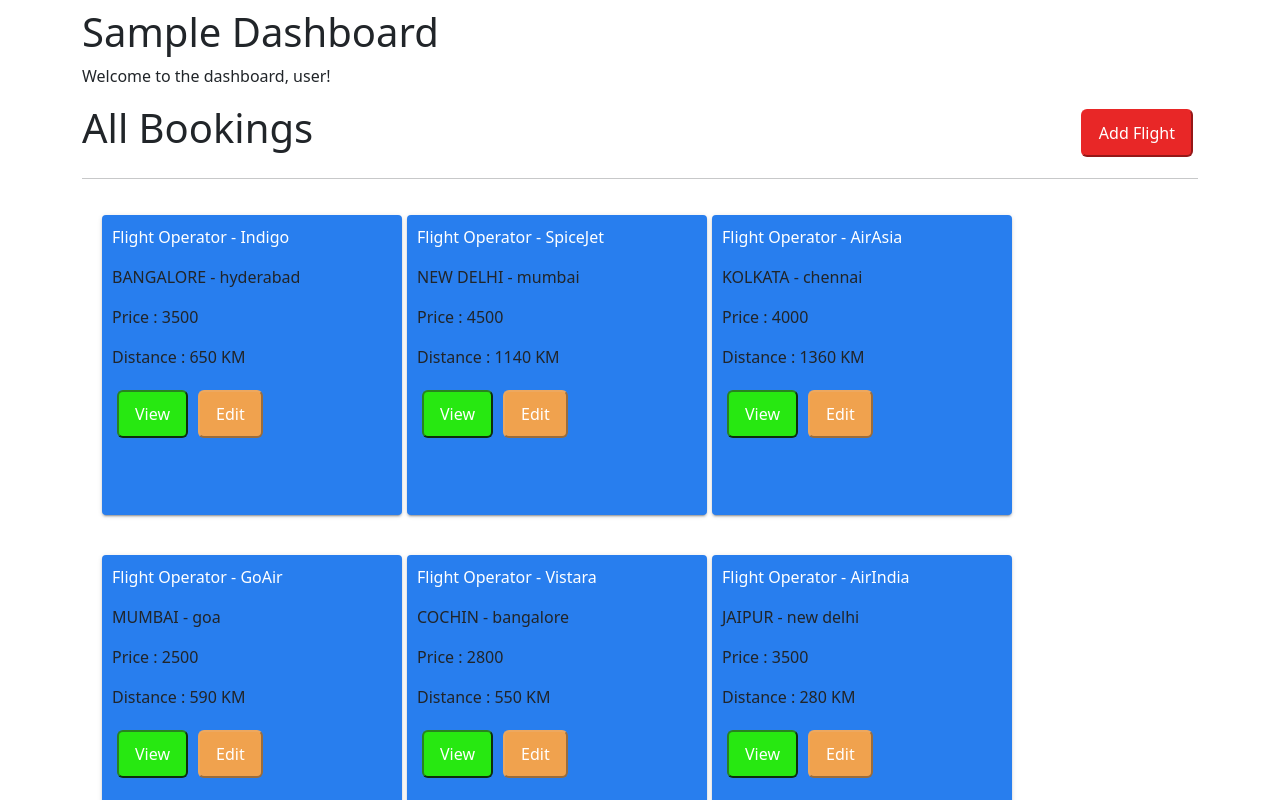
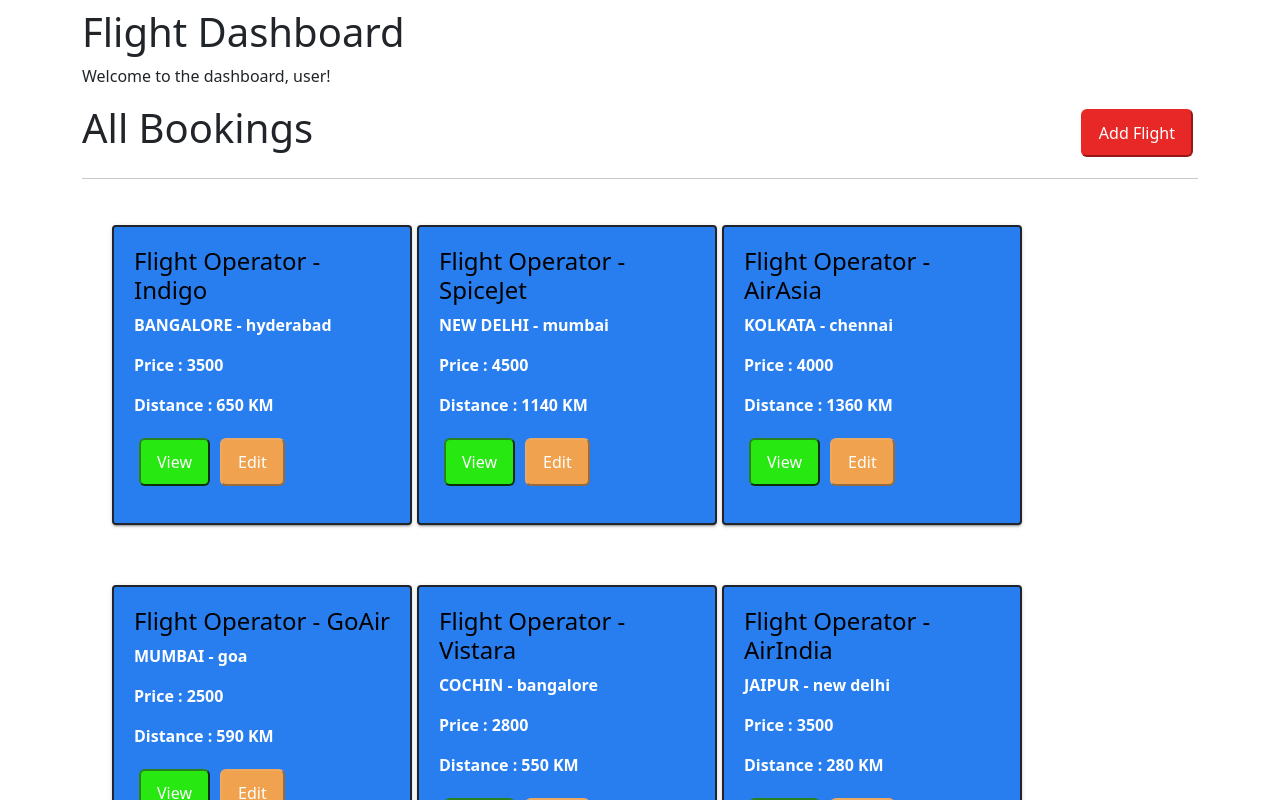
Before and after one commit to anzar00/Angular-Sample, an Angular app: page / in a window 1280 px wide. Shown: the top 800 px of the page. Built offline with nearby package versions, Linux system fonts and the light colour scheme; data requests are answered from the project's data file.

Commit message:
design-enhancement

```diff
--- a/src/app/dashboard/dashboard.component.html
+++ b/src/app/dashboard/dashboard.component.html
@@ -1,6 +1,6 @@
 <div class="container">
     <div class="mt-2 mb-2">
-        <h1>Sample Dashboard</h1>
+        <h1>Flight Dashboard</h1>
 
         <p>Welcome to the dashboard, user!</p>
     </div>
@@ -15,7 +15,7 @@
     <div class="row">
         <div *ngFor="let flightDetail of flightDetails; trackBy: trackbyFlightDetail" class="col-md-3" ngClass="cards">
             <div ngClass="card-background :" *ngIf="flightDetail.availability">
-                <p [ngStyle]="{'color':'white'}">Flight Operator - {{ flightDetail.flightName }}</p>
+                <h4 [ngStyle]="{'color':'black'}">Flight Operator - {{ flightDetail.flightName }}</h4>
                 <p>{{ flightDetail.location.from | uppercase }} - {{ flightDetail.location.to | lowercase }}</p>
                 <p>Price : {{ flightDetail.cost }}</p>
                 <p>Distance : {{ flightDetail.distance }} KM</p>
--- a/src/app/dashboard/dashboard.component.scss
+++ b/src/app/dashboard/dashboard.component.scss
@@ -8,11 +8,19 @@
 .card-background{
     background-color: #287eee;
     border-radius: 4px;
-    padding: 10px;
-    margin: 10px;
+    border-style: solid;
+    border-width: 2px;
+    padding: 20px;
+    margin: 20px;
     width: 300px;
     height: 300px;
     box-shadow: 0 2px 2px 0 rgba(0,0,0,0.14), 0 3px 1px -2px rgba(0,0,0,0.2), 0 1px 5px 0 rgba(0,0,0,0.12);
+}
+
+.card-background p{
+    color: #fff;
+    font-size: 16px;
+    font-weight: 600;
 }
 
 .btn-edit{
--- a/src/app/flight/add-flight/add-flight.component.html
+++ b/src/app/flight/add-flight/add-flight.component.html
@@ -1,12 +1,16 @@
 <div class="container">
-    <div>
-        <h1 class="mt-4 mb-4">Add Flight</h1>
+    <div class="mt-2 mb-2">
+        <h1>Flight Application</h1>
+        <hr>
+    </div>
+    <div class="d-flex flex-row justify-content-between">
+        <h1>Add Flight</h1>
         <button class="btn btn-primary" routerLink="/dashboard">Back</button>
     </div>
     <hr>
-    <div class="container">
+    <div class="container formContainer mt-5">
         <!-- Form to add flight -->
-        <form [formGroup] = "flightForm" (submit)="onSubmit()">
+        <form [formGroup] = "flightForm" (submit)="onSubmit()" class="myForm">
             <div>
                 <label class="form-label" for="flightName">Flight Name</label>
                 <input class="form-control" type="text" formControlName="flightName" id="flightName">
--- a/src/app/flight/add-flight/add-flight.component.scss
+++ b/src/app/flight/add-flight/add-flight.component.scss
@@ -0,0 +1,13 @@
+.formContainer{
+    margin: 0 auto;
+    width: 70%;
+    padding: 20px;
+    border: 1px solid #ccc;
+    border-radius: 5px;
+    box-shadow: 0 0 10px #ccc;
+}
+
+.formContainer .myForm{
+    margin: 0 auto;
+    width: 100%;
+}
--- a/src/app/flight/view-flight/view-flight.component.html
+++ b/src/app/flight/view-flight/view-flight.component.html
@@ -1,12 +1,20 @@
-<div>
-    <h1>View Flight</h1>
+<div class="container">
+    <div class="mt-2 mb-2">
+        <h1>Flight Application</h1>
+        <hr>
+    </div>
+    <div class="d-flex flex-row justify-content-between">
+        <h2>View Flight</h2>
+        <button routerLink="/dashboard" class="btn btn-primary">Back</button>
+    </div>
+    <hr>
     <div ngClass="cards">
         <div class="card-background">
-            <p [ngStyle]="{'color':'white'}">Flight Operator - {{ flightDetails.flightName }}</p>
+            <h3 [ngStyle]="{'color':'black'}">Flight Operator - {{ flightDetails.flightName }}</h3>
             <p>{{ flightDetails.location.from | uppercase }} - {{ flightDetails.location.to | lowercase }}</p>
             <p>Price : {{ flightDetails.cost  }}</p>
             <p>Distance : {{ flightDetails.distance }} KM</p>
-            <button class="btn-back" routerLink="/dashboard">Back</button>
+            <button class="btn btn-danger">Book</button>
         </div>
     </div>
 </div>
--- a/src/app/flight/view-flight/view-flight.component.scss
+++ b/src/app/flight/view-flight/view-flight.component.scss
@@ -9,13 +9,21 @@
 }
 
 .card-background{
-    background-color: #287eee;
+    background-color: #28afee;
     border-radius: 4px;
-    padding: 10px;
-    margin: 10px;
+    border-style: solid;
+    border-width: 2px;
+    padding: 20px;
+    margin: 20px;
     width: 300px;
     height: 300px;
     box-shadow: 0 2px 2px 0 rgba(0,0,0,0.14), 0 3px 1px -2px rgba(0,0,0,0.2), 0 1px 5px 0 rgba(0,0,0,0.12);
+}
+
+.card-background p{
+    color: #fff;
+    font-size: 16px;
+    font-weight: 600;
 }
 
 .btn-back{
```
